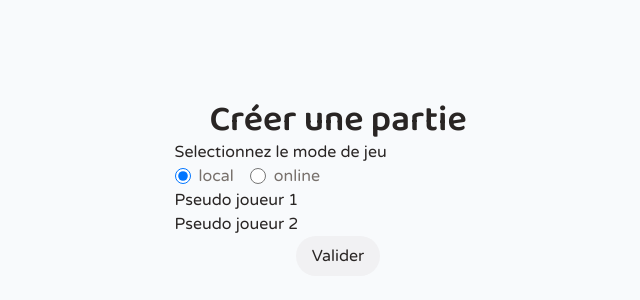
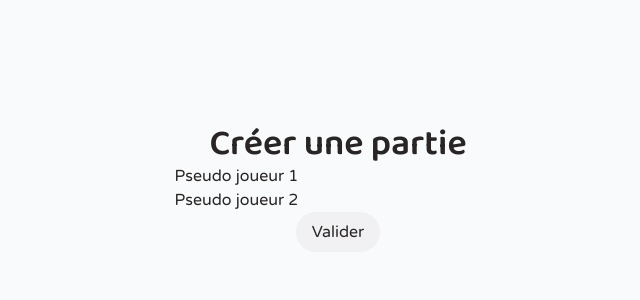
Before and after one commit to thomas77240/PokeBaston, a React app in the folder frontend/: page /setup in a window 1280 px wide. Shown: the part 212-512 px from the top of the page, without its empty margins (302-942 px from the left). Built offline with nearby package versions, Linux system fonts and the light colour scheme; the HTML template or start-up script is replaced by a standard one.

Commit message:
⏪ revert: remove game mode selection

```diff
--- a/frontend/src/layouts/GameSetupLayout.tsx
+++ b/frontend/src/layouts/GameSetupLayout.tsx
@@ -12,11 +12,11 @@ const CreateGameLayout = () => {
 		trainerA: { name: '', team: [] },
 		trainerB: { name: '', team: [] },
 	});
-	const [settings, setSettings] = useState<GameSettings>({ mode: 'local', level: 50 });
+	const [settings, setSettings] = useState<GameSettings>({ level: 50 });
 	const [isSubmitting, setIsSubmitting] = useState(false);
 
 	// Navigation
-	const steps = ['', '/trainer-1', '/trainer-2', '/summary'].map(path => '/setup' + path);
+	const steps = ['', '/trainer-1', '/trainer-2', '/summary'].map((path) => '/setup' + path);
 	const direction = location.state?.direction || 1;
 	const currentIndex = steps.indexOf(location.pathname);
 	const nextStep = () => {
@@ -88,16 +88,16 @@ const CreateGameLayout = () => {
 		const request = await fetch('/api/battle/start', {
 			method: 'POST',
 			headers: {
-                'Content-Type': 'application/json',
-            },
+				'Content-Type': 'application/json',
+			},
 			body: JSON.stringify(payload),
 		});
 		if (request.ok) {
-            const data = await request.json();
-            console.log("Partie créée :", data);
-        } else {
-            console.error("Erreur lors de la création :", request.statusText);
-        }
+			const data = await request.json();
+			console.log('Partie créée :', data);
+		} else {
+			console.error('Erreur lors de la création :', request.statusText);
+		}
 	};
 
 	const contextValue = {
--- a/frontend/src/pages/GameSettings.tsx
+++ b/frontend/src/pages/GameSettings.tsx
@@ -1,7 +1,6 @@
 import Button from '../components/ui/Button';
-import RadioGroup from '../components/ui/RadioGroup';
 import { useGameSetupContext } from '../hooks/useGameSetupContext';
-import { GAME_MODES, type GameSettings } from '../types/gameSetup.types';
+import type { GameSettings } from '../types/gameSetup.types';
 
 const GameConfig = () => {
 	const { nextStep, settings, setSettings, trainers, changeName } = useGameSetupContext();
@@ -18,13 +17,6 @@ const GameConfig = () => {
 			<h1 className="font-title text-4xl">Créer une partie</h1>
 
 			<div>
-				<p>Selectionnez le mode de jeu</p>
-				<RadioGroup
-					onChange={(value) => updateMode(value)}
-					selectedValue={settings.mode}
-					name="Modes de jeu"
-					options={GAME_MODES.map((option) => ({ label: option, value: option }))}
-				/>
 
 				<div>
 					<label htmlFor={"trainerAName"}>Pseudo joueur 1</label>
--- a/frontend/src/types/gameSetup.types.ts
+++ b/frontend/src/types/gameSetup.types.ts
@@ -11,10 +11,7 @@ export interface GameTrainers {
 	};
 }
 
-export const GAME_MODES = ['local', 'online'];
-
 export interface GameSettings {
-	mode: (typeof GAME_MODES)[number];
 	level: number;
 }
 
```
